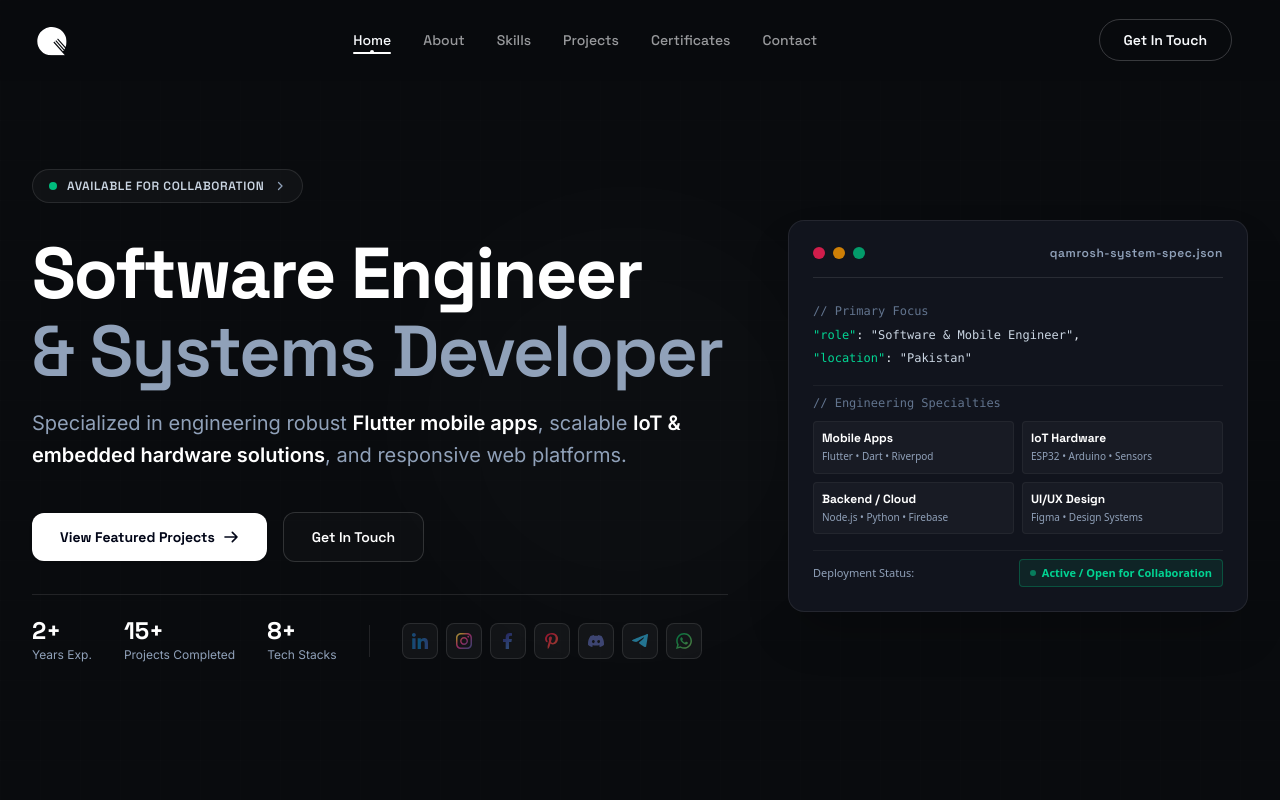
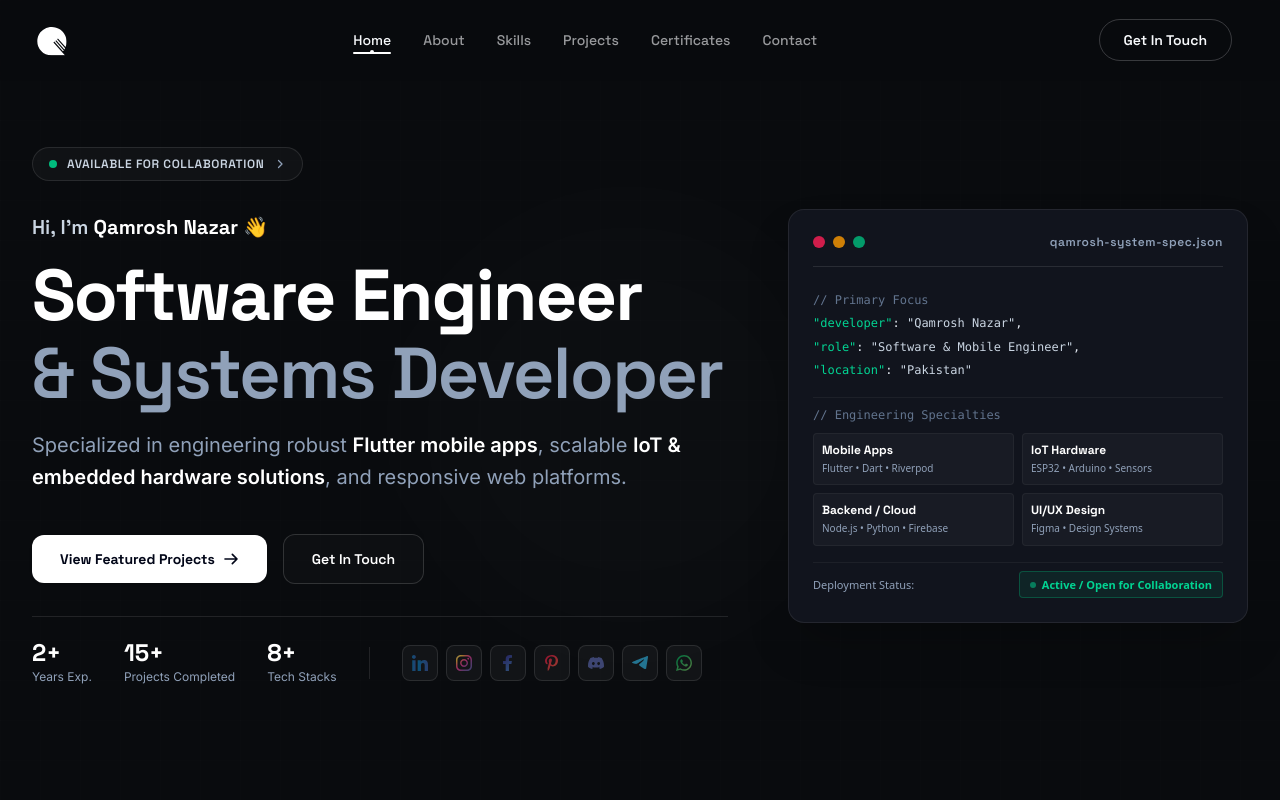
Before and after one commit to Qamr0sh/qamrosh-nazar, a Next.js app: page / in a window 1280 px wide. Shown: the top 800 px of the page. Built offline with nearby package versions, Linux system fonts and the light colour scheme.

Commit message:
Added name on hero section

```diff
--- a/src/components/Hero.js
+++ b/src/components/Hero.js
@@ -58,6 +58,9 @@ export default function Hero() {
 
           {/* Headline */}
           <div className="space-y-4">
+            <p className="font-space-grotesk font-semibold text-lg sm:text-xl text-slate-300">
+              Hi, I&apos;m <span className="text-white font-bold">Qamrosh Nazar</span> 👋
+            </p>
             <h1 className="font-space-grotesk font-black text-4xl sm:text-6xl lg:text-7xl tracking-tight text-white leading-[1.08]">
               Software Engineer <br />
               <span className="text-slate-400 font-semibold">&amp; Systems Developer</span>
@@ -151,6 +154,9 @@ export default function Hero() {
               <div className="space-y-1">
                 <p className="text-slate-500">// Primary Focus</p>
                 <p className="text-slate-200">
+                  <span className="text-emerald-400">"developer"</span>: <span className="text-slate-300">"Qamrosh Nazar"</span>,
+                </p>
+                <p className="text-slate-200">
                   <span className="text-emerald-400">"role"</span>: <span className="text-slate-300">"Software &amp; Mobile Engineer"</span>,
                 </p>
                 <p className="text-slate-200">
```
